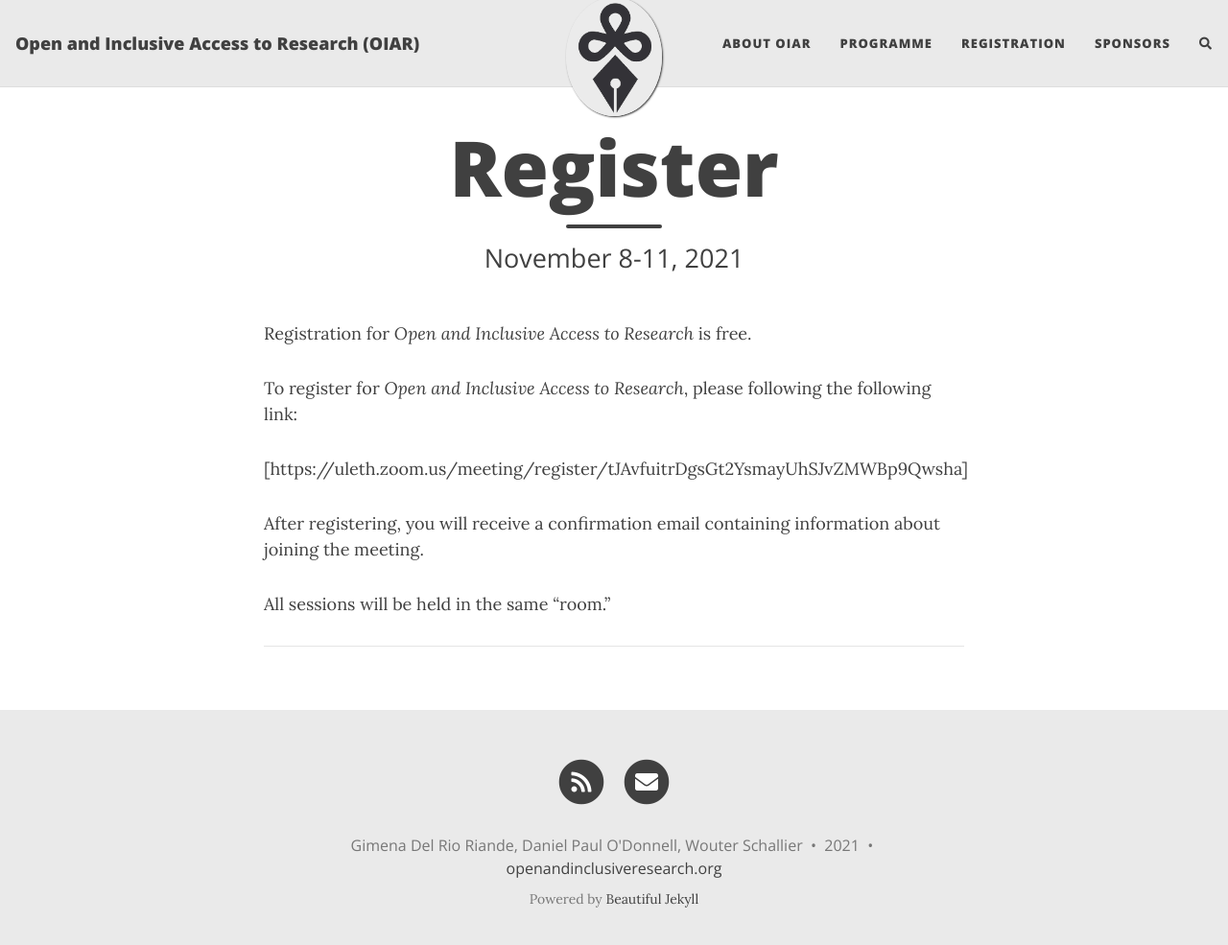
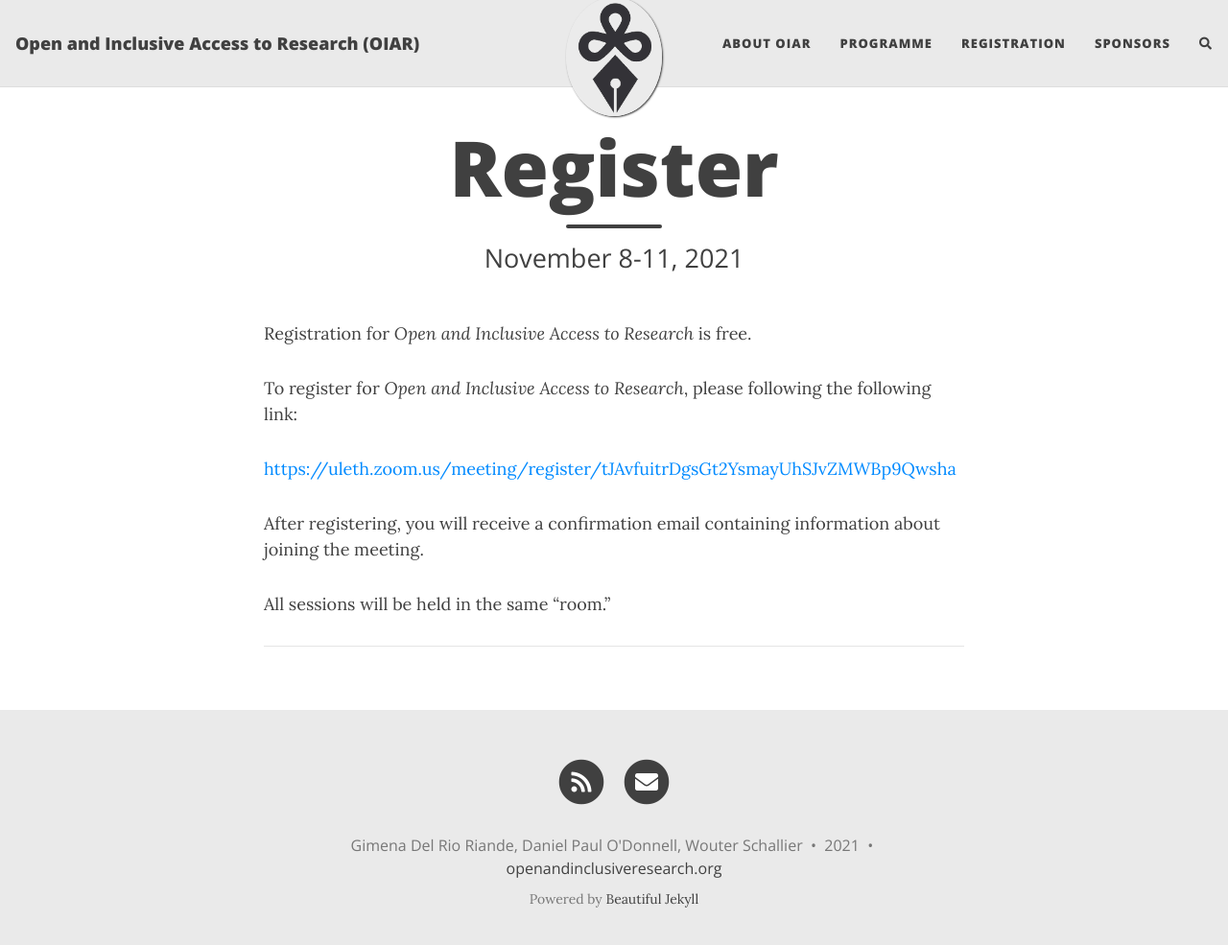
Before and after one commit to caedmon5/OIAR, a Jekyll site: the page built from register.md, in a window 1280 px wide and 998 px high. Shown: the top 985 px of the window at 96% size. Built offline with Jekyll 4.4.1, drawn with Linux system fonts in a browser that asks for light colours; nearby versions of some CDN libraries; comment, search, counter and statistics services are not loaded; part of the change alters nothing that is shown.

```diff
--- a/register.md
+++ b/register.md
@@ -7,7 +7,7 @@ Registration for _Open and Inclusive Access to Research_ is free.
 
 To register for _Open and Inclusive Access to Research_, please following the following link:
 
-[https://uleth.zoom.us/meeting/register/tJAvfuitrDgsGt2YsmayUhSJvZMWBp9Qwsha]
+[https://uleth.zoom.us/meeting/register/tJAvfuitrDgsGt2YsmayUhSJvZMWBp9Qwsha](https://uleth.zoom.us/meeting/register/tJAvfuitrDgsGt2YsmayUhSJvZMWBp9Qwsha)
 
 After registering, you will receive a confirmation email containing information about joining the meeting.
 
```
